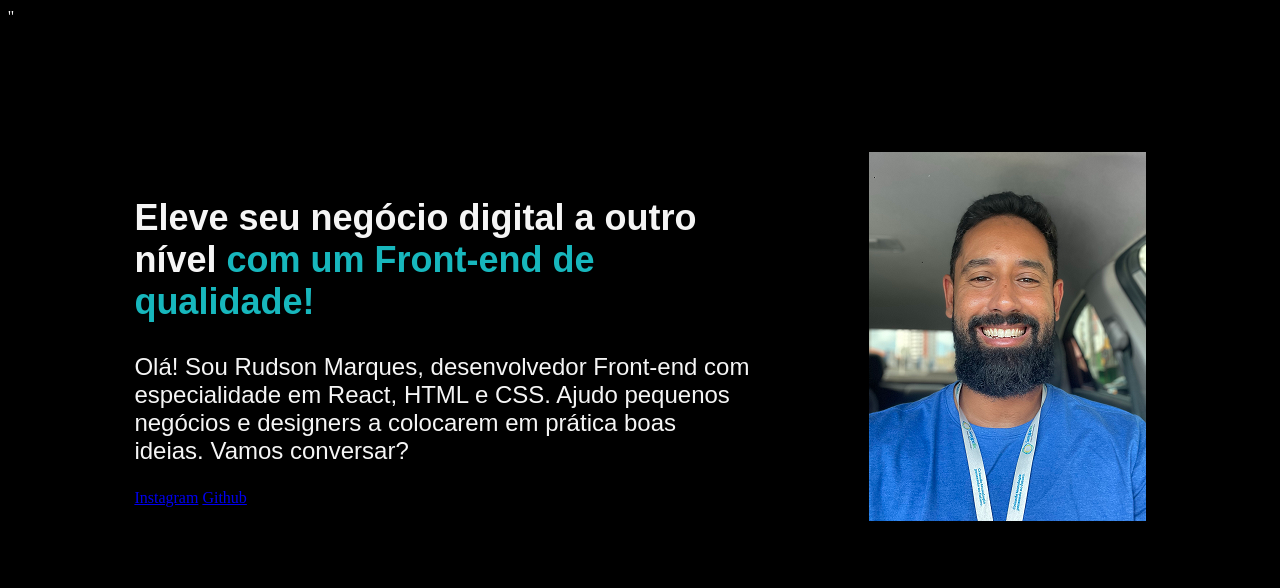
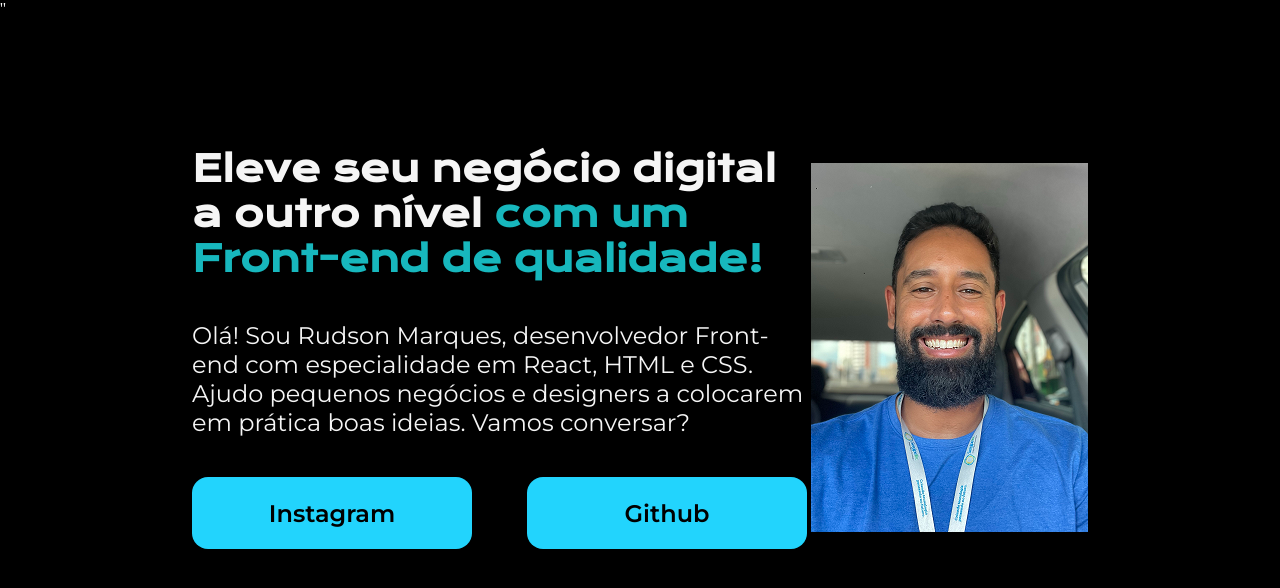
Before and after one commit to RudsonMarques/estudos_html_css, a plain HTML site: page index.html in a window 1280 px wide. Drawn offline with nearby package versions, Linux system fonts and the light colour scheme.

Commit message:
curso2-html-css

```diff
--- a/index.html
+++ b/index.html
@@ -13,8 +13,10 @@
         <section class="apresentacao__conteudo">
             <h1 class="apresentacao__conteudo__titulo">Eleve seu negócio digital a outro nível<strong class="destaque-título"> com um Front-end de qualidade!</strong></h1>
             <p class="apresentacao__conteudo__texto">Olá! Sou Rudson Marques, desenvolvedor Front-end com especialidade em React, HTML e CSS. Ajudo pequenos negócios e designers a colocarem em prática boas ideias. Vamos conversar?</p>
-            <a href="https://www.instagram.com/rudson_marques/">Instagram</a>
-            <a href="https://github.com/RudsonMarques">Github</a>
+            <div class="apresentacao__links">
+                <a class="apresentacao__links__botoes" href="https://www.instagram.com/rudson_marques">Instagram</a>
+                <a class="apresentacao__links__botoes" href="https://github.com/RudsonMarques">Github</a>
+            </div>
         </section>
         <img src="foto.png" alt="Foto de Rudson no carro">
     </main>
--- a/style.css
+++ b/style.css
@@ -1,6 +1,6 @@
 
-@import url('https://fonts.googleapis.com/css2?family=Krona+One&family=Montserrat&display=swap')
 
+@import url('https://fonts.googleapis.com/css2?family=Krona+One&family=Montserrat:wght@400;600&display=swap');
 
 *{
     margin: 0;
@@ -20,7 +20,7 @@ body {
 }
 
 .apresentacao {
-    margin:10%;
+    margin:10% 15%;
     display: flex;
     align-items: center;
     justify-content: space-between;
@@ -28,6 +28,14 @@ body {
 
 .apresentacao__conteudo {
     width: 615px;
+    display: flex;
+    flex-direction: column;
+    gap: 40px;
+}
+
+.apresentacao__links {
+    display: flex;
+    justify-content: space-between;
 }
 
 .apresentacao__conteudo__titulo {
@@ -39,3 +47,17 @@ body {
     font-size: 24px;
     font-family: 'Montserrat', sans-serif;
 }
+
+.apresentacao__links__botoes {
+    background-color: #22D4FD;
+    width: 280px;
+    text-align: center;
+    border-radius: 16px;
+    padding: 21.5px 0;
+    font-weight: 600;
+    font-size: 24px;
+    font-family: 'Montserrat', sans-serif;
+    text-decoration: none;
+    color: #000000;
+
+}
```
